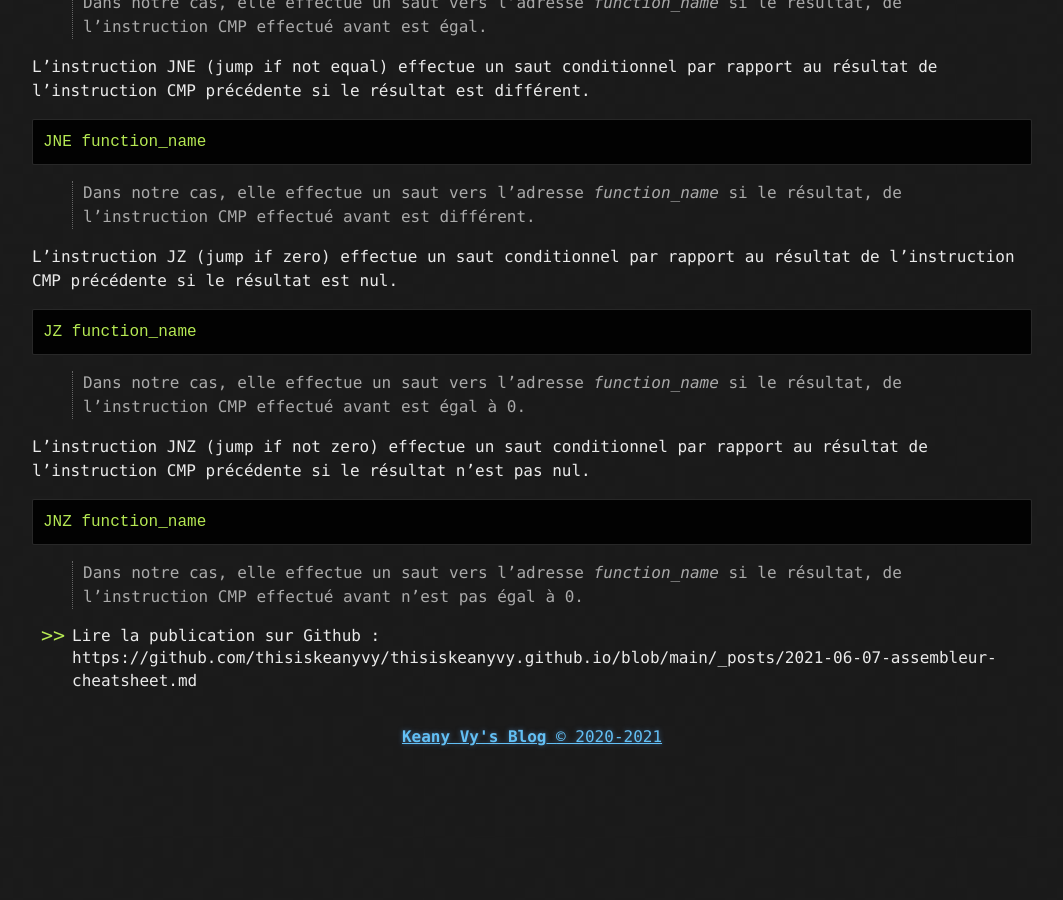
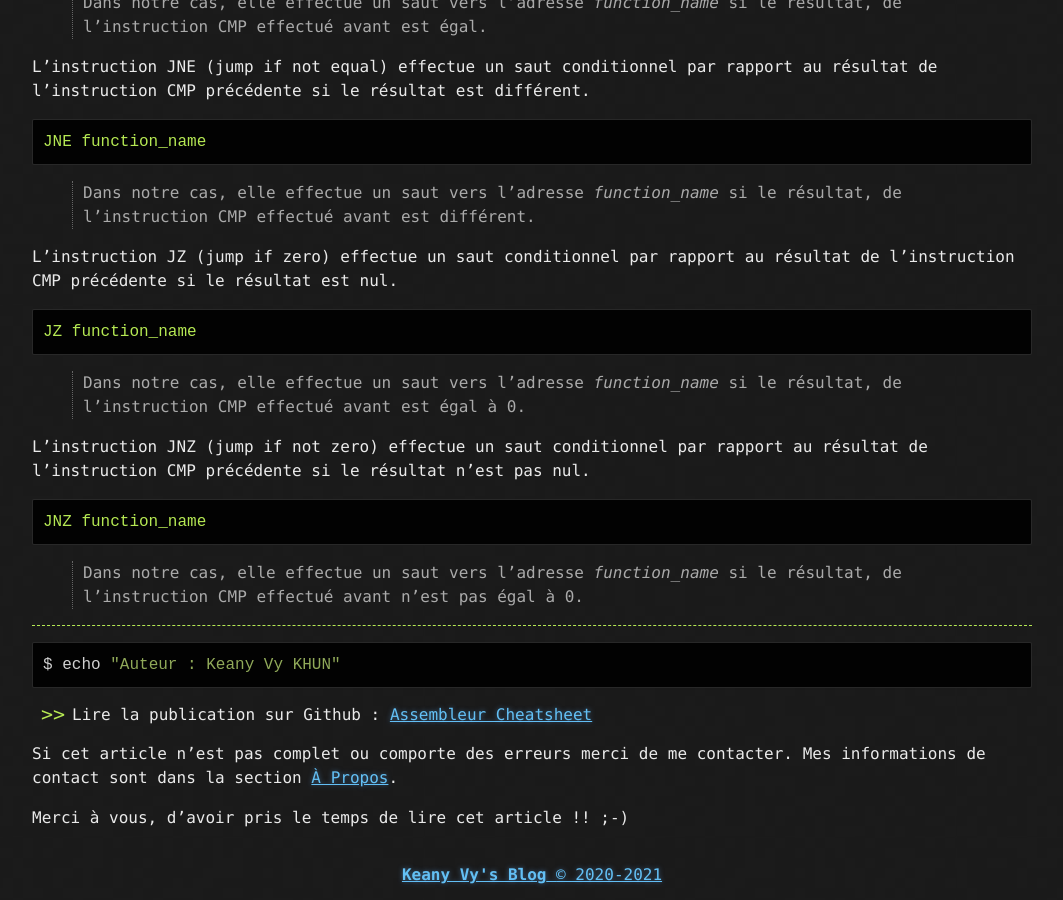
Before and after one commit to Afterlife6277/blog, a Jekyll site: the page built from _posts/2021-06-07-assembleur-cheatsheet.md, in a window 1280 px wide and 900 px high, scrolled down 2355 px. Shown: the whole window, without its empty margins (108-1171 px from the left). Built offline with Jekyll 4.4.1, drawn with Linux system fonts in a browser that asks for light colours; before the commit the page ends 3117 px from its top, so only the background shows below that; some of the changed text lies outside the part shown.

Commit message:
note de bas de page

````diff
--- a/_posts/2021-06-07-assembleur-cheatsheet.md
+++ b/_posts/2021-06-07-assembleur-cheatsheet.md
@@ -151,8 +151,13 @@ JNZ function_name
 
 > Dans notre cas, elle effectue un saut vers l'adresse *function_name* si le résultat, de l'instruction CMP effectué avant n'est pas égal à 0.
 
+------
+```shell
+$ echo "Auteur : Keany Vy KHUN"
+```
 
+- Lire la publication sur Github : [Assembleur Cheatsheet](https://github.com/thisiskeanyvy/thisiskeanyvy.github.io/blob/main/_posts/2021-06-07-assembleur-cheatsheet.md)
 
-[^Auteur : Keany Vy KHUN]: Si cet article n'est pas complet ou comporte des erreurs merci de me contacter. Mes informations de contact sont dans la section [À Propos](https://thisiskeanyvy.github.io/about/).
+Si cet article n'est pas complet ou comporte des erreurs merci de me contacter. Mes informations de contact sont dans la section [À Propos](https://thisiskeanyvy.github.io/about/).
 
-* Lire la publication sur Github : https://github.com/thisiskeanyvy/thisiskeanyvy.github.io/blob/main/_posts/2021-06-07-assembleur-cheatsheet.md
+Merci à vous, d'avoir pris le temps de lire cet article !! ;-)
````
